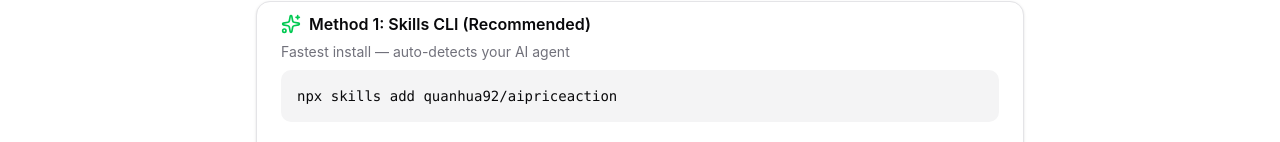
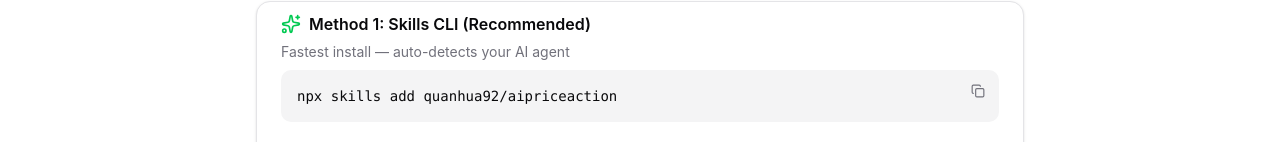
Before and after one commit to quanhua92/aipriceaction-web, a React (Vite) app: page /skills in a window 1280 px wide. Shown: the part 810-952 px from the top of the page. Built offline with nearby package versions, Linux system fonts and the light colour scheme; no server answers.

Commit message:
feat: add copy button to npx skills install command code block

```diff
--- a/src/routes/skills.tsx
+++ b/src/routes/skills.tsx
@@ -166,9 +166,17 @@ function InstallationSection() {
 							</CardHeader>
 							<CardContent className="space-y-4">
 								<div className="relative">
-									<code className="block bg-muted rounded-lg p-4 font-mono text-sm overflow-x-auto">
+									<code className="block bg-muted rounded-lg p-4 pr-10 font-mono text-sm overflow-x-auto">
 										npx skills add quanhua92/aipriceaction
 									</code>
+									<button
+										type="button"
+										onClick={() => navigator.clipboard.writeText("npx skills add quanhua92/aipriceaction")}
+										className="absolute top-2 right-2 p-1.5 rounded hover:bg-muted-foreground/20 transition-colors text-muted-foreground hover:text-foreground"
+										title="Copy"
+									>
+										<Copy className="h-3.5 w-3.5" />
+									</button>
 								</div>
 								<ol className="space-y-2 text-sm text-muted-foreground list-decimal list-inside">
 									<li>{t("skills.install.method1Step1")}</li>
```
